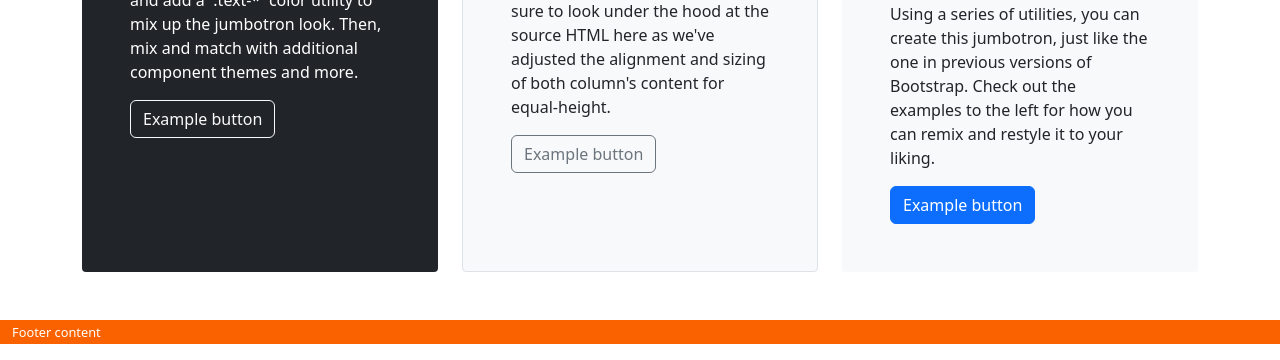
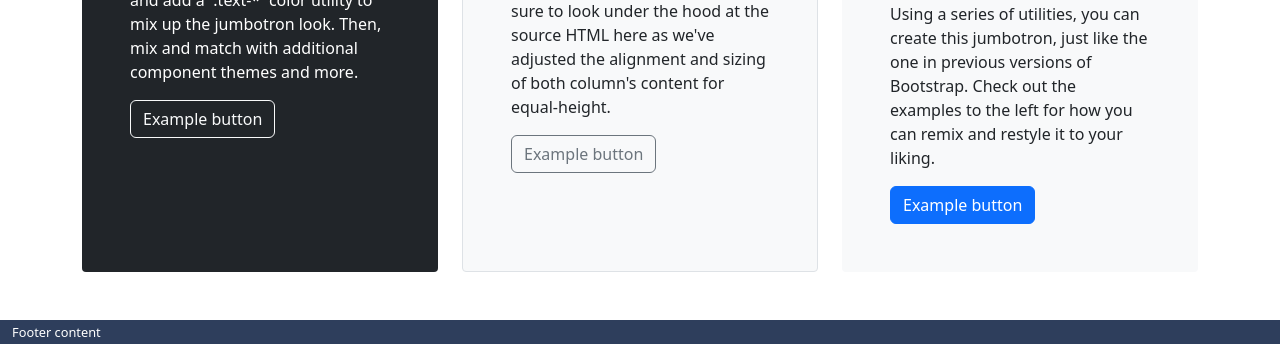
Before and after one commit to vividcube/vividcube.github.io, a plain HTML site: page index.html in a window 1280 px wide. Shown: the part 620-980 px from the top of the page. Drawn offline with nearby package versions, Linux system fonts and the light colour scheme.

Commit message:
Update index.html

```diff
--- a/index.html
+++ b/index.html
@@ -43,7 +43,7 @@
 </div>
 
 <!-- Jumbotron menu content -->
-<div class="container fluid py-5">
+<div class="container-sm py-5">
 	<div class="row">
 		<div class="col-sm-4">
     		<div class="h-100 p-5 text-white bg-dark rounded-1">
@@ -70,8 +70,8 @@
 </div>
 
 <!-- Footer content -->
-<div class="container-fluid text-white" style="background-color:#FA6200">
-  <p class="lh-sm fw-lighter py-1"; style="font-size: 0.8rem">Footer content</p>
+<div class="container-fluid text-white" style="background-color:#2E3E5C">
+  <p class="lh-sm fw-light py-1"; style="font-size: 0.8rem">Footer content</p>
 </div>
 
 </body>
```
